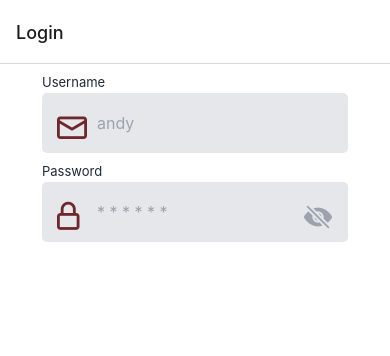
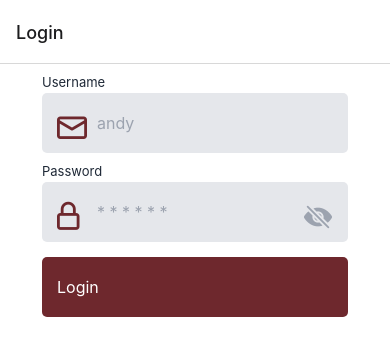
Before and after one commit to fjmadrid/CS50M_bpress_patient_movile, a React Native app: screen /Login in a window 390 px wide. Shown: the top 356 px of the page. Built offline with nearby package versions, Linux system fonts and the light colour scheme.

Commit message:
Added a botton to login.

```diff
--- a/src/screens/LoginScreen.js
+++ b/src/screens/LoginScreen.js
@@ -9,6 +9,8 @@ import {
   Colors,
   LeftIcon,
   RightIcon,
+  StyledButton,
+  StyledButtonText,
 } from "../components/styled";
 
 import { Octicons, Ionicons } from "@expo/vector-icons";
@@ -50,6 +52,9 @@ export function LoginScreen({ navigation }) {
                 hidePassword={hidePassword}
                 setHidePassword={setHidePassword}
               />
+              <StyledButton>
+                <StyledButtonText>Login</StyledButtonText>
+              </StyledButton>
             </StyledFormArea>
           )}
         </Formik>
```
